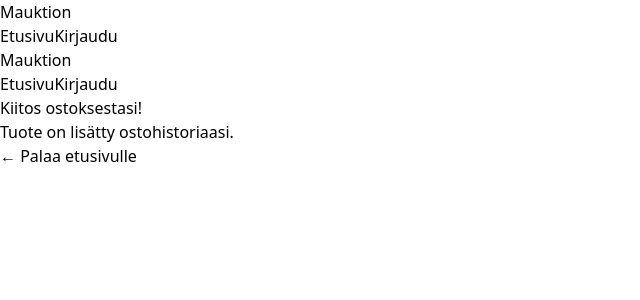
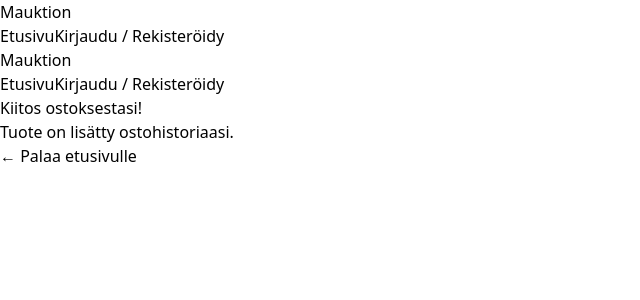
Before and after one commit to ossir1/mauktion-next, a Next.js app: page /confirmation in a window 1280 px wide. Shown: the top 300 px of the page, without its empty margins (0-640 px from the left). Built offline with nearby package versions, Linux system fonts and the light colour scheme.

Commit message:
Update Header.tsx

```diff
--- a/components/Header.tsx
+++ b/components/Header.tsx
@@ -1,25 +1,20 @@
+// components/Header.tsx
 import Link from 'next/link'
 import { useEffect, useState } from 'react'
-import { useRouter } from 'next/router'
 
 export default function Header() {
   const [user, setUser] = useState<any>(null)
-  const router = useRouter()
 
-  // Päivitä käyttäjä aina reitin vaihtuessa
   useEffect(() => {
-    const storedUser = localStorage.getItem('mauktion-user')
-    if (storedUser) {
-      setUser(JSON.parse(storedUser))
-    } else {
-      setUser(null)
+    const stored = localStorage.getItem('mauktion-user')
+    if (stored) {
+      setUser(JSON.parse(stored))
     }
-  }, [router.asPath]) // Reagoi navigointiin
+  }, [])
 
   const handleLogout = () => {
     localStorage.removeItem('mauktion-user')
-    setUser(null)
-    router.push('/')
+    window.location.href = '/'
   }
 
   return (
@@ -28,33 +23,20 @@ export default function Header() {
         <Link href="/" className="text-2xl font-bold text-blue-700">
           Mauktion
         </Link>
-
-        <nav className="space-x-4 flex items-center">
+        <nav className="space-x-4">
           <Link href="/" className="text-gray-700 hover:text-blue-700">Etusivu</Link>
           {user && (
             <>
               <Link href="/add" className="text-gray-700 hover:text-blue-700">Lisää tuote</Link>
               <Link href="/my-products" className="text-gray-700 hover:text-blue-700">Omat tuotteet</Link>
               <Link href="/profile" className="text-gray-700 hover:text-blue-700">Profiili</Link>
+              <button onClick={handleLogout} className="text-red-600 hover:underline">Kirjaudu ulos</button>
             </>
           )}
           {!user && (
-            <Link href="/login" className="text-gray-700 hover:text-blue-700">
-              Kirjaudu
+            <Link href="/auth" className="text-gray-700 hover:text-blue-700">
+              Kirjaudu / Rekisteröidy
             </Link>
-          )}
-          {user && (
-            <>
-              <span className="text-sm text-gray-600 hidden sm:inline">
-                Tervetuloa, {user.name}
-              </span>
-              <button
-                onClick={handleLogout}
-                className="text-red-600 hover:underline text-sm"
-              >
-                Kirjaudu ulos
-              </button>
-            </>
           )}
         </nav>
       </div>
```
